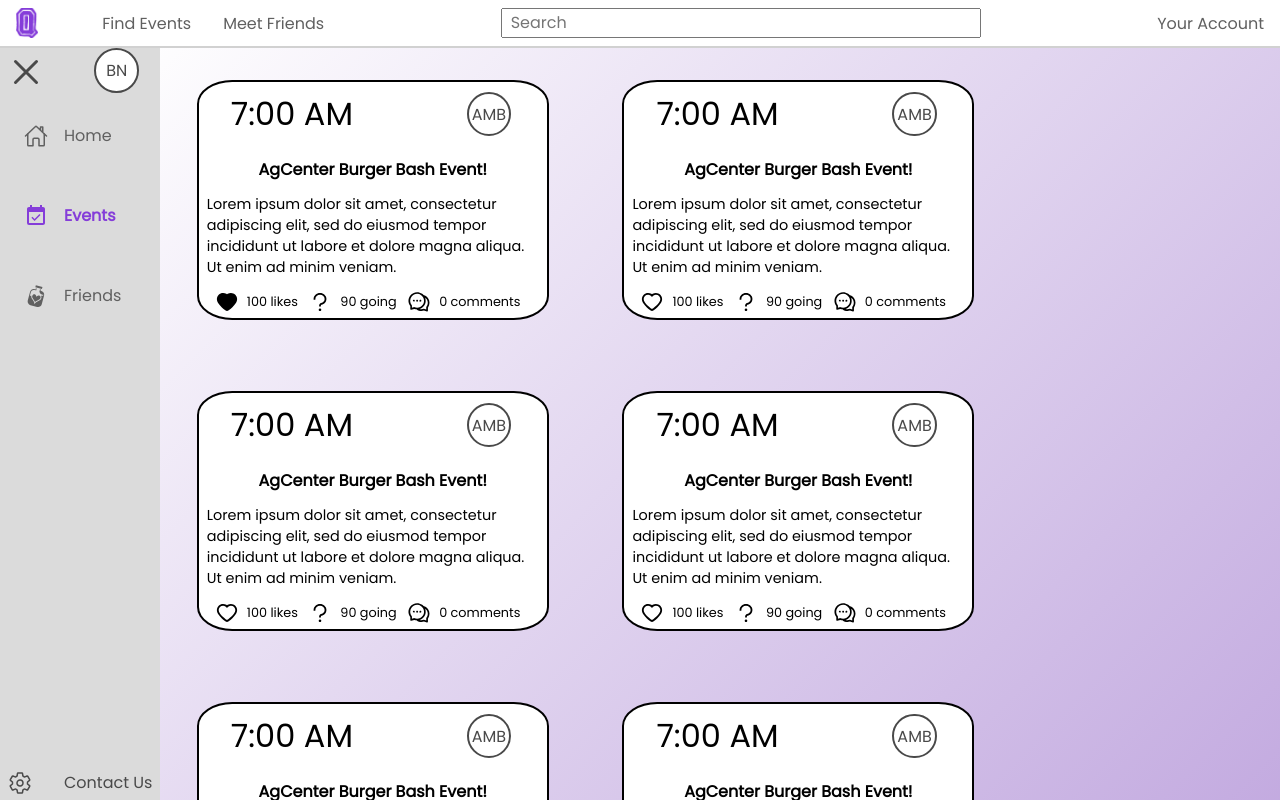
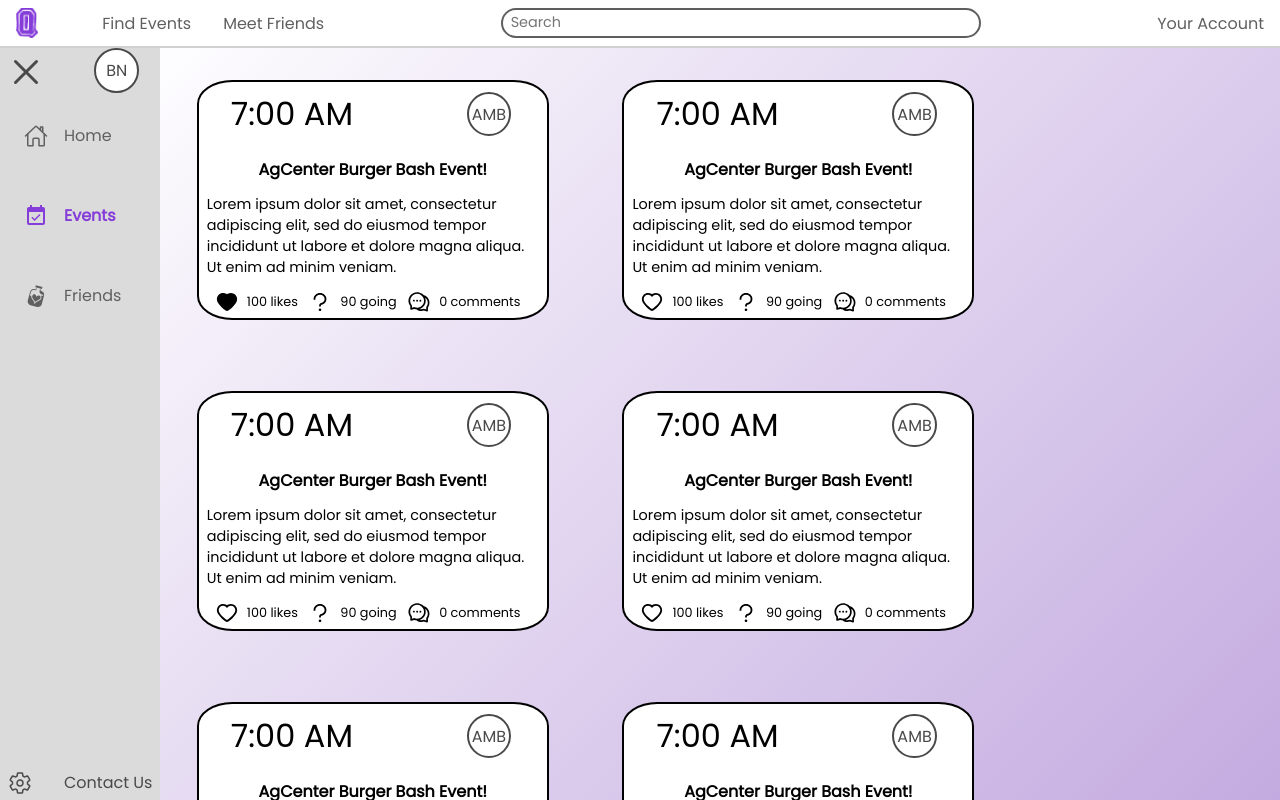
Before and after one commit to rnewso4/the_quad_website, a React (Create React App) app: page /events in a window 1280 px wide. Shown: the top 800 px of the page. Built offline with nearby package versions, Linux system fonts and the light colour scheme.

Commit message:
changed text fields for uniformity

```diff
--- a/src/index.css
+++ b/src/index.css
@@ -44,6 +44,12 @@
   height: 3rem;
   color: #7B7B7B;
   font-size: 1rem;
+  border: 0.1em solid #707070;
+  padding-left: 0.3rem;
+}
+
+.loginForm input:focus {
+  outline: none;
 }
 
 #Register {
@@ -56,6 +62,7 @@
   font-weight: bold;
   font-size: .75rem;
   margin-top: 1.5rem;
+  margin-bottom: 2rem;
   float: right;
 
 }
@@ -65,7 +72,6 @@
 }
 
 .leftContainer button {
-  margin-top: 2rem;
   width: 22rem;
   height: 3rem;
   border-radius: 30rem;
@@ -76,10 +82,8 @@
 }
 
 .leftContainer img {
-
   width: 10rem;
   align-self: center;
-
 }
 
 .bottomTag {
@@ -129,7 +133,7 @@
   position: fixed;
   margin: 0;
   padding: 0;
-  overflow: -moz-hidden-unscrollable;
+  overflow: hidden;
   height: 3rem;
   width: 100vw;
   border-bottom: 0.15em solid #d1d1d1;
@@ -148,6 +152,7 @@
 
 #navbarLeft div{
   padding: 0 1rem;
+  transition: all 0.3s ease;
 }
 
 #navbar a{
@@ -163,6 +168,7 @@
 
 #navbarRight {
   padding: 0 1rem;
+  transition: all 0.3s ease;
 }
 
 #navbarRight:hover{
@@ -180,6 +186,14 @@
   margin: 0.5rem auto;
   font-size: 1rem;
   padding-left: 0.5rem;
+  border-radius: 30rem;
+  border: 0.15em solid #5e5e5e;
+  font-size: 0.9rem;
+  color: #5e5e5e;
+}
+
+#navbar input:focus{
+  outline:none;
 }
 
 #navbar button{
```
